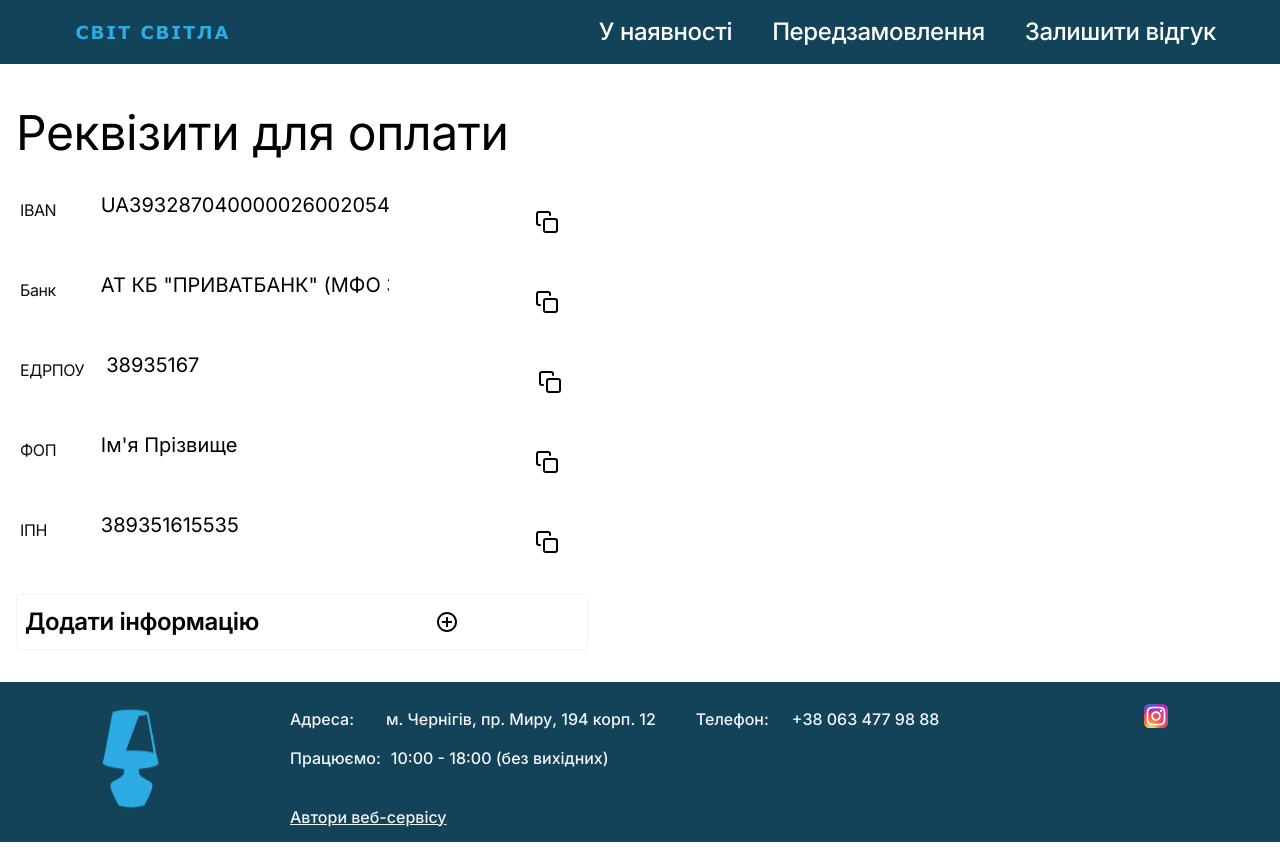
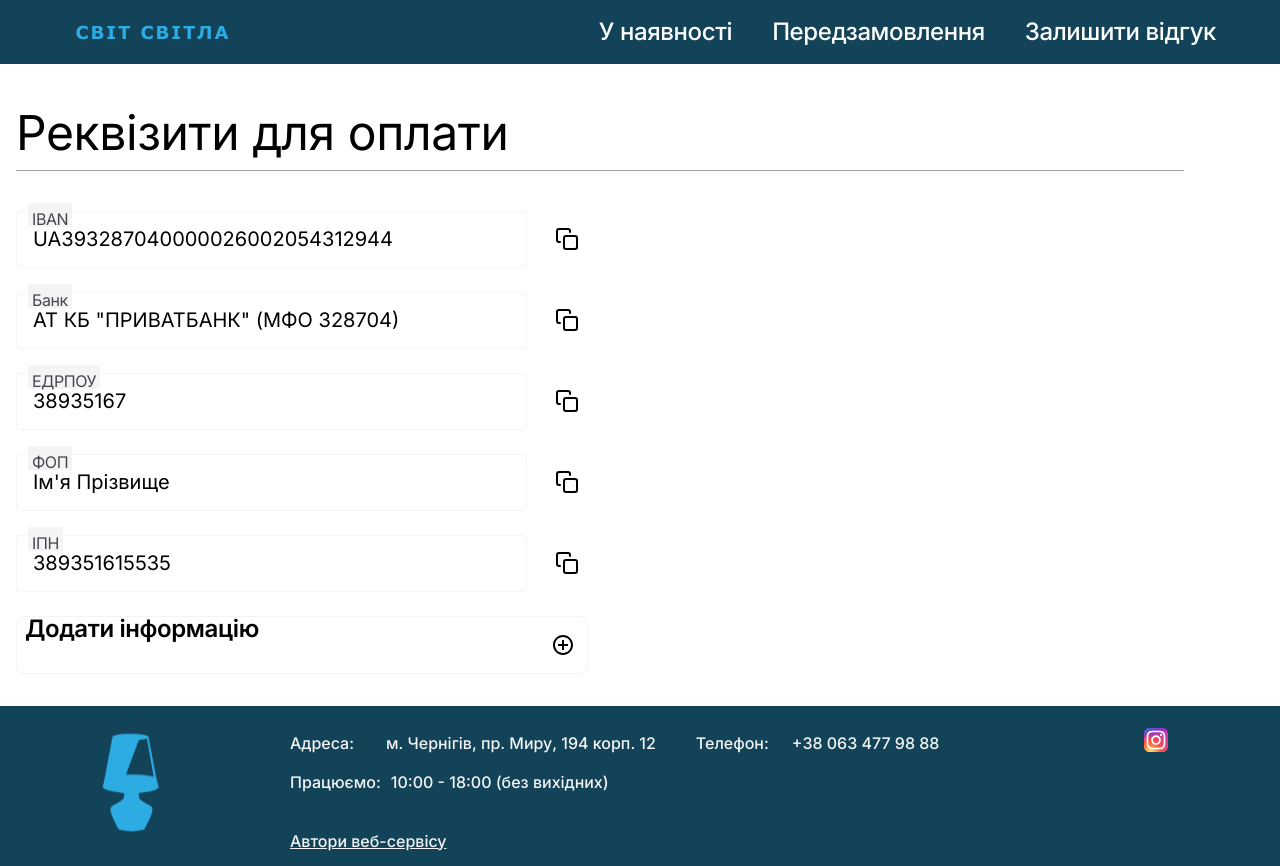
Before and after one commit to NatalyKrvch/svit-svitla-app, a React (Vite) app: page /paymentdetails in a window 1280 px wide. Before the commit the page ends 842 px from the top, so only its background shows below. Built offline with nearby package versions, Linux system fonts and the light colour scheme; no server answers.

Commit message:
productCharacteristics - in-component

```diff
--- /dev/null
+++ b/src/components/ProductsCharacteristics/ProductCharacteristics.jsx
@@ -0,0 +1,36 @@
+import { StyledLi, StyledP, StyledPAttribute, StyledPCountry, StyledPriceCurrency, StyledSpanAttribute, StyledSpanCountry, StyledUl, Styledh4 } from "./ProductCharacteristicsStyled"
+import { nanoid } from "nanoid";
+
+
+const ProductCharacteristics = ({price, manufacturerCountry, characteristicArray}) => {
+    return(
+    <>
+         <Styledh4>Характеристики товару</Styledh4>
+        <StyledP>
+          Ціна: <StyledPriceCurrency>{`${price} грн`}</StyledPriceCurrency>
+        </StyledP>
+        <StyledPCountry>
+          Країна <br /> походження:{" "}
+          <StyledSpanCountry>{`${manufacturerCountry}`}</StyledSpanCountry>
+        </StyledPCountry>
+        {characteristicArray.length !== 0 && (
+          <StyledUl>
+            {characteristicArray.map((item) => (
+              <StyledLi key={nanoid()}>
+                <StyledPAttribute>
+                  {item.characteristicName
+                    ? `${item.characteristicName}: `
+                    : ""}
+                </StyledPAttribute>
+                <StyledSpanAttribute>
+                  {item.characteristicValue ? item.characteristicValue : ""}
+                </StyledSpanAttribute>
+              </StyledLi>
+            ))}
+          </StyledUl>
+        )}
+    </>
+    )
+}
+
+export default ProductCharacteristics
--- /dev/null
+++ b/src/components/ProductsCharacteristics/ProductCharacteristicsStyled.js
@@ -0,0 +1,72 @@
+import styled from "styled-components";
+
+export const Styledh4 = styled.h4`
+font-weight: 600;
+font-size: 16px;
+line-height: 1,2;
+letter-spacing: -0.4px;
+margin-top: 32px;
+margin-bottom: 16px;
+
+
+`
+export const StyledP = styled.p`
+font-weight: 400;
+font-size: 16px;
+line-height: 1,5;
+letter-spacing: -0.4px;
+margin-bottom: 32px;
+
+@media screen and (min-width: 768px) {
+  font-size: 24px;
+
+  }
+
+`
+
+export const StyledPriceCurrency = styled.span`
+font-weight: 600;
+font-size: 16px;
+line-height: 1.5;
+letter-spacing: -0.4px;
+margin-left: 48px;
+width: 95px;
+
+`
+export const StyledPCountry = styled.p`
+font-weight: 400;
+font-size: 14px;
+line-height: 1,5;
+letter-spacing: 0.25px;
+`
+export const StyledSpanCountry = styled.span`
+margin-left: 16px;
+`
+export const StyledUl = styled.ul`
+width: 328px;
+display: flex;
+flex-direction: column;
+gap: 8px;
+margin-bottom: 16px;
+`
+export const StyledLi = styled.li`
+width: 100%;
+display: flex;
+`
+
+export const StyledPAttribute = styled.p`
+width: 70px;
+font-weight: 400;
+font-size: 14px;
+line-height: 1,5;
+letter-spacing: 0.25px;
+`
+
+export const StyledSpanAttribute = styled.span`
+width: 242px;
+margin-left: 16px;
+font-weight: 400;
+font-size: 14px;
+line-height: 1,5;
+letter-spacing: 0.25px;
+`
--- a/src/pages/PaymentDetailsPage/PaymentDetailsPage.jsx
+++ b/src/pages/PaymentDetailsPage/PaymentDetailsPage.jsx
@@ -1,6 +1,7 @@
 import { useRef } from "react";
 import {
   FakeButton,
+  FakeButtonDelete,
   FakeInputText,
   FakeInputWrp,
   StyledContainer,
@@ -9,30 +10,54 @@ import {
   StyledInputWrapper,
   StyledLabel,
   StyledTitle,
+  StyledTitleWrp,
 } from "./PaymentDetailsPageStyled";
 import { BiPlusCircle } from "react-icons/bi";
 import { FiCopy } from "react-icons/fi";
+import { BiMinusCircle } from "react-icons/bi";
+import { useSelector } from "react-redux";
+import { getIsLoggedIn } from "../../redux/Auth/authSelectors";
+import { useState } from "react";
 
 const PaymentDetails = () => {
+  const [showInput, setShowInput] = useState(false);
+  const [additionalDetails, setAdditionalDetail] = useState("");
 
   const inputRef = useRef(null);
+  const isLoggedIn = useSelector(getIsLoggedIn);
 
   const copyText = () => {
     if (inputRef.current) {
       inputRef.current.select();
-      navigator.clipboard.writeText(inputRef.current.value)
+      navigator.clipboard
+        .writeText(inputRef.current.value)
         .then(() => {
-          console.log('Скопійовано у буфер обміну');
+          console.log("Скопійовано у буфер обміну");
         })
         .catch((error) => {
-          console.error('Не вдалося скопіювати текст: ', error);
+          console.error("Не вдалося скопіювати текст: ", error);
         });
     }
   };
 
+  const handleBtnAddDetail = () => {
+    setShowInput(true);
+  };
+
+  const handleChangeAdditionalDetail = (evt) => {
+    setAdditionalDetail(evt.target.value);
+  };
+
+  const onDeleteAdditionalDetail = () => {
+    setAdditionalDetail("");
+    setShowInput(false);
+  };
+
   return (
     <StyledContainer>
+      <StyledTitleWrp>
         <StyledTitle>Реквізити для оплати</StyledTitle>
+      </StyledTitleWrp>
       <StyledDiv>
         <StyledInputWrapper>
           <StyledLabel htmlFor="name">IBAN</StyledLabel>
@@ -43,9 +68,11 @@ const PaymentDetails = () => {
             readOnly
             ref={inputRef}
           />
+          {!isLoggedIn && (
             <FakeButton onClick={copyText}>
               <FiCopy size={"1.5em"} />
             </FakeButton>
+          )}
         </StyledInputWrapper>
         <StyledInputWrapper>
           <StyledLabel htmlFor="name">Банк</StyledLabel>
@@ -56,34 +83,80 @@ const PaymentDetails = () => {
             readOnly
             ref={inputRef}
           />
+          {!isLoggedIn && (
             <FakeButton onClick={copyText}>
               <FiCopy size={"1.5em"} />
             </FakeButton>
+          )}
         </StyledInputWrapper>
         <StyledInputWrapper>
           <StyledLabel htmlFor="name">ЕДРПОУ</StyledLabel>
-          <StyledInput id="name" type="text" value={"38935167"} readOnly   ref={inputRef}/>
-          <FakeButton>
+          <StyledInput
+            id="name"
+            type="text"
+            value={"38935167"}
+            readOnly
+            ref={inputRef}
+          />
+          {!isLoggedIn && (
+            <FakeButton onClick={copyText}>
               <FiCopy size={"1.5em"} />
             </FakeButton>
+          )}
         </StyledInputWrapper>
         <StyledInputWrapper>
           <StyledLabel htmlFor="name">ФОП</StyledLabel>
-          <StyledInput id="name" type="text" value={`Ім'я Прізвище`} readOnly  ref={inputRef}/>
+          <StyledInput
+            id="name"
+            type="text"
+            value={`Ім'я Прізвище`}
+            readOnly
+            ref={inputRef}
+          />
+          {!isLoggedIn && (
             <FakeButton onClick={copyText}>
               <FiCopy size={"1.5em"} />
             </FakeButton>
+          )}
         </StyledInputWrapper>
         <StyledInputWrapper>
           <StyledLabel htmlFor="name">ІПН</StyledLabel>
-          <StyledInput id="name" type="text" value={"389351615535"} readOnly  ref={inputRef} />
-          <FakeButton>
+          <StyledInput
+            id="name"
+            type="text"
+            value={"389351615535"}
+            readOnly
+            ref={inputRef}
+          />
+          {!isLoggedIn && (
+            <FakeButton onClick={copyText}>
               <FiCopy size={"1.5em"} />
             </FakeButton>
+          )}
         </StyledInputWrapper>
+        {showInput && (
+          <StyledInputWrapper>
+            <StyledLabel htmlFor="name">Додатково</StyledLabel>
+            <StyledInput
+              id="name"
+              type="text"
+              value={additionalDetails}
+              onChange={handleChangeAdditionalDetail}
+              ref={inputRef}
+            />
+            <FakeButtonDelete type="button " onClick={onDeleteAdditionalDetail}>
+              <BiMinusCircle size={"1.8em"} />
+            </FakeButtonDelete>
+            {!isLoggedIn && (
+              <FakeButton onClick={copyText}>
+                <FiCopy size={"1.5em"} />
+              </FakeButton>
+            )}
+          </StyledInputWrapper>
+        )}
         <FakeInputWrp>
           <FakeInputText>Додати інформацію</FakeInputText>
-          <FakeButton  onClick={copyText}>
+          <FakeButton onClick={handleBtnAddDetail}>
             <BiPlusCircle size={"1.5em"} />
           </FakeButton>
         </FakeInputWrp>
--- a/src/pages/PaymentDetailsPage/PaymentDetailsPageStyled.js
+++ b/src/pages/PaymentDetailsPage/PaymentDetailsPageStyled.js
@@ -16,6 +16,25 @@ export const StyledContainer = styled.div`
     max-width: 1440px;
   }
 `;
+
+export const StyledTitleWrp = styled.div`
+max-width: 328px;
+margin-left: auto;
+margin-right: auto;
+
+
+@media screen and (min-width: 768px) {
+  max-width: 754px;
+  margin: 0;
+  border-bottom: 1px solid var(--middle-grey);
+  }
+
+  @media screen and (min-width: 1280px) {
+    max-width: 1168px;
+
+  }
+
+`
 
 export const StyledTitle = styled.h2`
   font-weight: 400;
@@ -41,6 +60,7 @@ export const StyledDiv = styled.div`
 
   @media screen and (min-width: 768px) {
     margin-left: 0;
+    margin-top: 40px;
     max-width: 624px;
   }
 
@@ -53,21 +73,21 @@ export const StyledDiv = styled.div`
 export const StyledInputWrapper = styled.div`
   position: relative;
   width: 328px;
-  height: 56px;
+  /* height: 56px; */
   display: flex;
   align-items: center;
   justify-content: left;
 
   @media screen and (min-width: 768px) {
-    align-items: flex-start;
-    justify-content: space-evenly;
-    width: 495px;
+    /* align-items: flex-start;
+    justify-content: space-evenly; */
+    width: 624px;
     gap: 18px;
   }
 
 
   @media screen and (min-width: 1280px) {
-    width: 671px;
+    width: 572px;
     justify-content: space-evenly;
     line-height: 1;
     letter-spacing: -0.4px;
@@ -86,11 +106,11 @@ export const StyledLabel = styled.label`
   top: -8px;
 
   @media screen and (min-width: 768px) {
-    position: static;
+    /* position: static;
     width: 128px;
-    height: 48px;
-    color: var(--main-black);
-    background-color: var(--main-white);
+    height: 48px; */
+    /* color: var(--main-black);
+    background-color: var(--main-white); */
     text-align: start;
     font-size: 16px;
     line-height: 1, 5;
@@ -114,7 +134,7 @@ export const StyledCoverLabel = styled.label`
 
 export const StyledInput = styled.input`
   width: 328px;
-  height: 56px;
+  /* height: 56px; */
   padding: 16px;
   border: 1px solid var(--light-blue);
   border-radius: 4px;
@@ -122,11 +142,9 @@ export const StyledInput = styled.input`
 
   @media screen and (min-width: 768px) {
     height: auto;
-    padding: 0;
-    text-align: start;
-    width: 495px;
+    /* text-align: start; */
+    width: 624px;
     outline: none;
-    border: none;
     font-size: 20px;
   }
 
@@ -139,18 +157,20 @@ export const FakeInputWrp = styled.div`
   display: flex;
   justify-content: space-between;
   align-items: center;
-  width: 328px;
-  height: 56px;
+  max-width: 328px;
+  /* height: 56px; */
   border: 1px solid var(--light-blue);
-  border-radius: 4px;
+  border-radius: 8px;
   padding-left: 8px;
 
   @media screen and (min-width: 768px) {
-    width: 495px;
+    max-width: 624px;
   }
 
   @media screen and (min-width: 1280px) {
-    width: 572px;
+    max-width: 572px;
+
+
   }
 `;
 export const FakeInputText = styled.p`
@@ -162,11 +182,12 @@ export const FakeInputText = styled.p`
   @media screen and (min-width: 768px) {
     font-size: 24px;
     line-height: 1;
-    width: 495px;
+    max-width: 624px;
   }
 
   @media screen and (min-width: 1280px) {
-    width: 572px;
+    max-width: 572px;
+    height: 56px;
   }
 `;
 export const FakeButton = styled.button`
@@ -174,8 +195,8 @@ export const FakeButton = styled.button`
   align-items: center;
   justify-content: center;
   width: 48px;
-  height: 56px;
-  border: 1px solid var(--light-blue);
+  height: 48px;
+  border: none;
   border-radius: 4px;
   background-color: transparent;
   cursor: pointer;
@@ -187,7 +208,49 @@ export const FakeButton = styled.button`
   }
 
   @media screen and (min-width: 1280px) {
-    width: 572px;
+
 
   }
 `;
+
+export const StyledButton = styled.button`
+/* position: absolute;
+top: 0;
+right: 0; */
+display: flex;
+align-items: center;
+justify-content: center;
+width: 48px;
+height: 49px;
+border: none;
+border-radius: 4px;
+background-color: transparent;
+cursor: pointer;
+outline: none;
+`
+
+export const FakeButtonDelete = styled.button`
+position: absolute;
+top: 0;
+right: 0;
+  display: flex;
+  align-items: center;
+  justify-content: center;
+  width: 48px;
+  height: 48px;
+  border: none;
+  border-radius: 4px;
+  background-color: transparent;
+  cursor: pointer;
+  outline: none;
+
+  @media screen and (min-width: 768px) {
+    outline: none;
+    border: none;
+  }
+
+  @media screen and (min-width: 1280px) {
+
+
+  }
+  `
```
Also changed, not shown: src/pages/EditProductCardPage/EditProductCardPage.jsx (+13 -39 lines), src/pages/EditProductCardPage/EditProductCardPageStyled.js (+51 -51 lines). Lines whose indentation alone changed are shown as unchanged.
